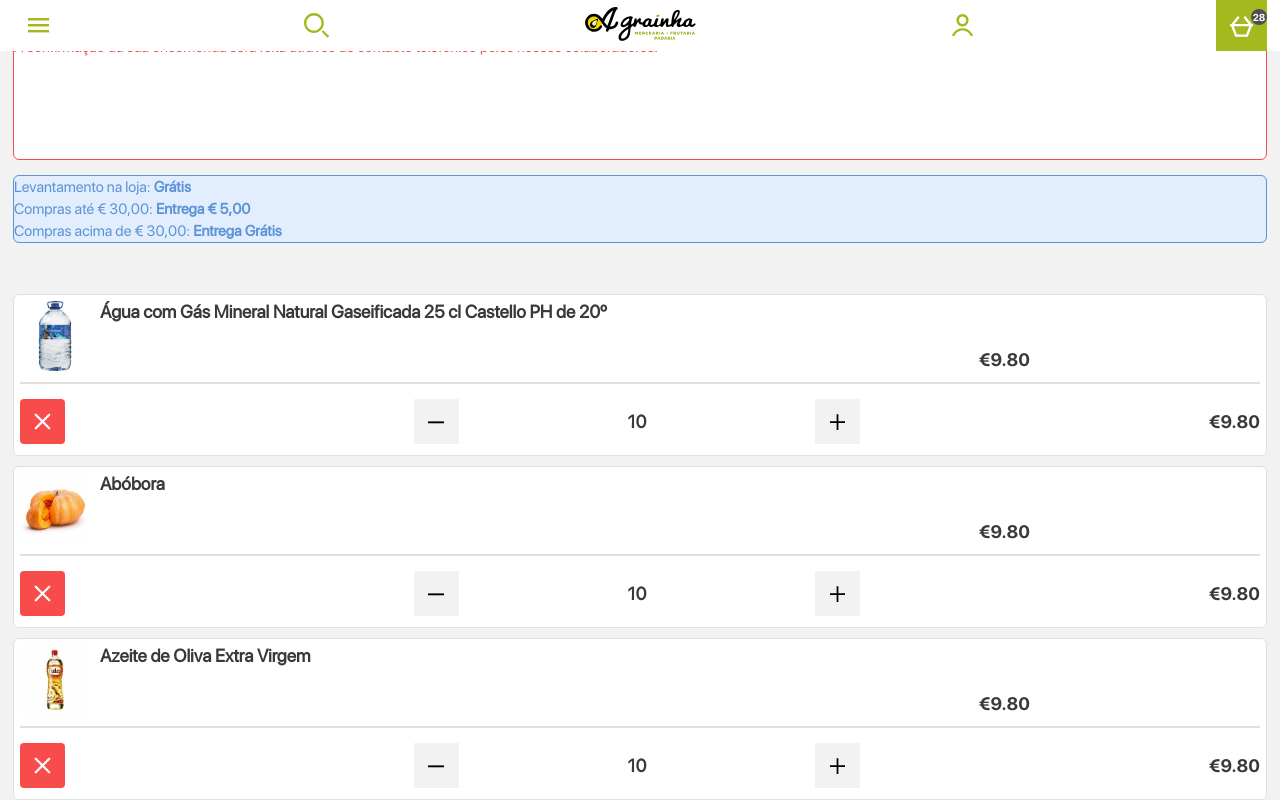
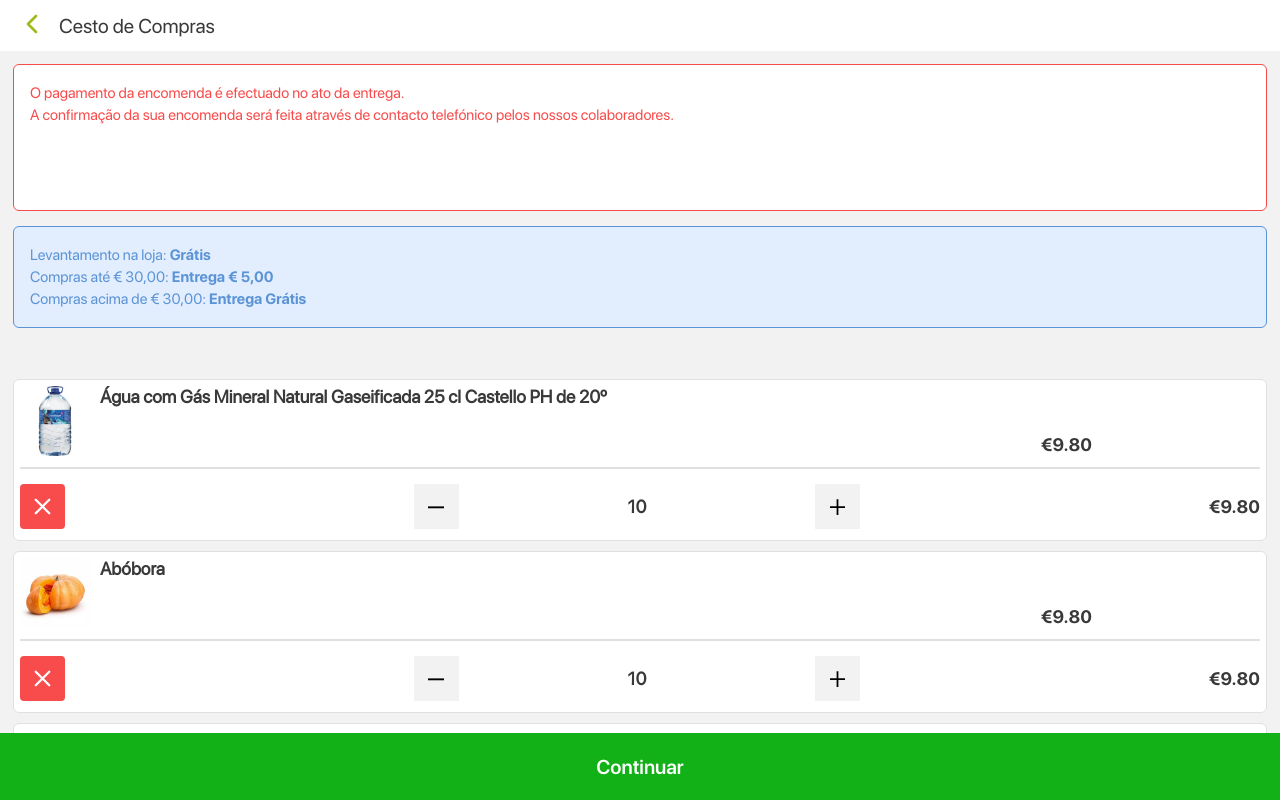
Before and after one commit to italomarcos1/agrainha, a React (Create React App) app: page /basket in a window 1280 px wide. Shown: the top 800 px of the page. Built offline with nearby package versions, Linux system fonts and the light colour scheme.

Commit message:
another commit

```diff
--- a/package.json
+++ b/package.json
@@ -6,6 +6,8 @@
     "@testing-library/jest-dom": "^4.2.4",
     "@testing-library/react": "^9.3.2",
     "@testing-library/user-event": "^7.1.2",
+    "@unform/core": "^2.1.3",
+    "@unform/web": "^2.1.3",
     "customize-cra": "^1.0.0",
     "eslint-config-airbnb": "^18.2.0",
     "eslint-import-resolver-babel-plugin-root-import": "^1.1.1",
--- /dev/null
+++ b/src/components/CustomRadioButton/index.js
@@ -0,0 +1,43 @@
+import React from 'react';
+import PropTypes from 'prop-types';
+
+import RadioButtonContainer from '../GreenRadioButtonContainer';
+import RadioButton from '../GreenRadioButton';
+
+function CustomRadioButton({ title, option, setOption, style }) {
+  return (
+    <RadioButtonContainer style={style}>
+      <small>{title}</small>
+      <div>
+        <span>
+          <RadioButton
+            selected={option === 'yes'}
+            onClick={() => setOption('yes')}
+          />
+          SIM
+        </span>
+        <span>
+          <RadioButton
+            style={{ marginLeft: 16 }}
+            selected={option === 'no'}
+            onClick={() => setOption('no')}
+          />
+          NÃO
+        </span>
+      </div>
+    </RadioButtonContainer>
+  );
+}
+
+CustomRadioButton.propTypes = {
+  title: PropTypes.string.isRequired,
+  option: PropTypes.string.isRequired,
+  setOption: PropTypes.string.isRequired,
+  style: PropTypes.oneOfType([PropTypes.object]),
+};
+
+CustomRadioButton.defaultProps = {
+  style: {},
+};
+
+export default CustomRadioButton;
--- /dev/null
+++ b/src/components/Input/index.js
@@ -0,0 +1,61 @@
+import React, { useEffect, useRef } from 'react';
+import PropTypes from 'prop-types';
+import { useField } from '@unform/core';
+
+import { Container, Title, Input } from './styles';
+
+export default function CustomInput({
+  name,
+  title,
+  full,
+  fontSize,
+  style,
+  error,
+  ...rest
+}) {
+  const inputRef = useRef(null);
+  const { fieldName, defaultValue, registerField /* error */ } = useField(name);
+
+  useEffect(() => {
+    registerField({
+      name: fieldName,
+      ref: inputRef.current,
+      path: 'value',
+    });
+  }, [fieldName, registerField]);
+
+  return (
+    <Container full={full} style={style}>
+      <div>
+        <Title style={{ fontSize }} error={error}>
+          {title}
+        </Title>
+      </div>
+      <Input
+        name={name}
+        placeholder="Type here..."
+        error={error}
+        ref={inputRef}
+        defaultValue={defaultValue}
+        {...rest}
+      />
+    </Container>
+  );
+}
+
+CustomInput.propTypes = {
+  name: PropTypes.string.isRequired,
+  title: PropTypes.string.isRequired,
+  type: PropTypes.string,
+  fontSize: PropTypes.number,
+  full: PropTypes.bool,
+  error: PropTypes.bool.isRequired,
+  style: PropTypes.oneOfType([PropTypes.object]),
+};
+
+CustomInput.defaultProps = {
+  full: false,
+  fontSize: 14,
+  type: 'none',
+  style: {},
+};
--- /dev/null
+++ b/src/components/Input/styles.js
@@ -0,0 +1,38 @@
+import styled from 'styled-components';
+
+export const Container = styled.div`
+  width: 100%;
+  height: 67px;
+  margin-top: 20px;
+`;
+
+export const Input = styled.input`
+  width: 100%;
+  height: 42px;
+  margin-top: 7px;
+  background-color: #fff;
+  border: 1px solid #e0e0e0;
+  border-color: ${({ error }) => (error ? '#f53030' : '#e0e0e0')};
+  border-width: ${({ error }) => (error ? 2 : 1)}px;
+  border-radius: 4px;
+  padding: 12px;
+  text-align: left;
+  font-family: 'SFPro';
+  font-size: 18px;
+  line-height: 44px;
+  letter-spacing: 0px;
+  color: #707070;
+
+  &::placeholder {
+    color: ${({ error }) => (error ? '#f53030' : '#666')};
+  }
+`;
+
+export const Title = styled.small`
+  text-align: left;
+  font-family: 'SFProBold';
+  font-size: 15px;
+  line-height: 22px;
+  letter-spacing: 0px;
+  color: ${({ error }) => (error ? '#f53030' : '#393939')};
+`;
--- a/src/pages/Basket/index.js
+++ b/src/pages/Basket/index.js
@@ -1,5 +1,7 @@
 import React, { useState } from 'react';
+import { Link } from 'react-router-dom';
 import {
+  Header,
   Container,
   Item,
   ItemsList,
@@ -12,6 +14,7 @@ import {
   DeleteItem,
   Warning,
   ShippingWarning,
+  CheckoutButton,
 } from './styles';
 
 import data from '~/data';
@@ -19,10 +22,18 @@ import data from '~/data';
 import minus from '~/assets/icons/minus.svg';
 import plus from '~/assets/icons/plus.svg';
 import close from '~/assets/icons/close.svg';
+import chevron_left from '~/assets/icons/chevron-left.svg';
 
 export default function Basket() {
   const [amount, setAmount] = useState(10);
   return (
+    <>
+      <Header>
+        <Link to="/">
+          <img src={chevron_left} alt="Voltar ao menu Principal" />
+        </Link>
+        Cesto de Compras
+      </Header>
       <Container>
         <Warning>
           O pagamento da encomenda é efectuado no ato da entrega.
@@ -30,9 +41,16 @@ export default function Basket() {
           telefónico pelos nossos colaboradores.
         </Warning>
         <ShippingWarning>
-        Levantamento na loja: <b>Grátis</b>
-        <br /> Compras até € 30,00: <b>Entrega € 5,00</b>
-        <br /> Compras acima de € 30,00: <b>Entrega Grátis</b>
+          Levantamento na loja:
+          <b style={{ fontFamily: 'SFProBold', marginLeft: 3 }}>Grátis</b>
+          <br /> Compras até € 30,00:
+          <b style={{ fontFamily: 'SFProBold', marginLeft: 3 }}>
+            Entrega € 5,00
+          </b>
+          <br /> Compras acima de € 30,00:
+          <b style={{ fontFamily: 'SFProBold', marginLeft: 3 }}>
+            Entrega Grátis
+          </b>
         </ShippingWarning>
         <ItemsList>
           {data.map(p => {
@@ -65,12 +83,16 @@ export default function Basket() {
                       <img src={plus} alt="icon" />
                     </button>
                   </div>
-                <Price style={{ alignSelf: 'center' }}>&euro;{newPrice}</Price>
+                  <Price style={{ alignSelf: 'center' }}>
+                    &euro;{newPrice}
+                  </Price>
                 </Options>
               </Item>
             );
           })}
         </ItemsList>
       </Container>
+      <CheckoutButton to="/checkout">Continuar</CheckoutButton>
+    </>
   );
 }
--- a/src/pages/Basket/styles.js
+++ b/src/pages/Basket/styles.js
@@ -1,4 +1,5 @@
 import styled from 'styled-components';
+import { Link } from 'react-router-dom';
 
 export const Container = styled.div`
   flex: 1;
@@ -6,6 +7,32 @@ export const Container = styled.div`
   height: 100%;
   background-color: #f2f2f2;
   padding: 13px;
+  margin-top: 51px;
+`;
+
+export const Header = styled.div`
+  width: 100%;
+  height: 51px;
+  display: flex;
+  align-items: center;
+  justify-content: flex-start;
+  padding-left: 16px;
+  background-color: #fff;
+  position: fixed;
+  z-index: 999;
+  top: 0;
+  left: 0;
+
+  text-align: left;
+  font-family: 'SFPro';
+  font-size: 20px;
+  line-height: 22px;
+  letter-spacing: 0px;
+  color: #393939;
+
+  a {
+    margin-right: 11px;
+  }
 `;
 
 export const Warning = styled.div`
@@ -13,7 +40,7 @@ export const Warning = styled.div`
   background: #fff;
   border: 1px solid #f84c4c;
   border-radius: 6px;
-
+  padding: 17px 16px;
   text-align: left;
   font-family: 'SFPro';
   font-size: 15px;
@@ -28,6 +55,7 @@ export const ShippingWarning = styled.div`
   border-radius: 6px;
   margin-top: 15px;
   margin-bottom: 10px;
+  padding: 17px 16px;
 
   text-align: left;
   font-family: 'SFPro';
@@ -79,7 +107,8 @@ export const ProductInfo = styled.div`
   height: 70px;
   justify-content: space-between;
   align-items: flex-start;
-  width: 75%;
+  width: 80%;
+  /* background-color: #f2f202; */
 `;
 
 export const Price = styled.strong`
@@ -158,3 +187,24 @@ export const DeleteItem = styled.button`
     margin: 0 auto;
   }
 `;
+
+export const CheckoutButton = styled(Link)`
+  height: 67px;
+  background: #12b118 0% 0% no-repeat padding-box;
+  width: 100%;
+  display: flex;
+  align-items: center;
+  justify-content: center;
+
+  text-align: center;
+  font-family: 'SFProSemiBold';
+  font-size: 20px;
+  line-height: 22px;
+  letter-spacing: 0px;
+  color: #fefffe;
+
+  position: fixed;
+  z-index: 999;
+  bottom: 0;
+  left: 0;
+`;
--- /dev/null
+++ b/src/pages/Checkout/index.js
@@ -0,0 +1,62 @@
+import React, { useCallback, useState } from 'react';
+
+import Input from '~/components/Input';
+import RadioButton from '~/components/CustomRadioButton';
+
+import {
+  Container,
+  Header,
+  SubHeader,
+  Line,
+  OptionContainer,
+  OptionTitle,
+  OptionNumber,
+  CheckoutButton,
+} from './styles';
+
+import logo from '~/assets/logo.svg';
+
+export default function Checkout() {
+  const [wantsNif, setWantsNif] = useState('no');
+
+  const handleSubmit = useCallback(formData => {
+    console.log(formData); // eslint-disable-line
+  }, []);
+
+  return (
+    <>
+      <Header>
+        <img src={logo} alt="Logo" />
+      </Header>
+      <SubHeader>
+        <OptionContainer>
+          <OptionTitle>Informações</OptionTitle>
+          <OptionNumber active>1</OptionNumber>
+        </OptionContainer>
+        <OptionContainer>
+          <OptionTitle>Entrega</OptionTitle>
+          <OptionNumber>2</OptionNumber>
+        </OptionContainer>
+        <OptionContainer>
+          <OptionTitle>Pagamento</OptionTitle>
+          <OptionNumber>3</OptionNumber>
+        </OptionContainer>
+        <Line />
+      </SubHeader>
+
+      <Container onSubmit={handleSubmit}>
+        <Input name="name" title="Nome" style={{ marginTop: 0 }} />
+        <Input name="nickname" title="Apelido" />
+        <Input name="email" title="Email" />
+        <Input name="phone" title="Telemóvel" />
+        <Input name="nif" title="NIF" />
+        <RadioButton
+          title="Deseja NIF na Factura?"
+          option={wantsNif}
+          setOption={value => setWantsNif(value)}
+        />
+      </Container>
+      <CheckoutButton to="/">Continuar</CheckoutButton>
+    </>
+  );
+}
--- /dev/null
+++ b/src/pages/Checkout/styles.js
@@ -0,0 +1,111 @@
+import styled from 'styled-components';
+import { Form } from '@unform/web';
+import { Link } from 'react-router-dom';
+
+export const Container = styled(Form)`
+  width: 100%;
+  height: 100%;
+  flex: 1;
+  background-color: #fff;
+  padding: 17px 15px;
+`;
+
+export const Header = styled.div`
+  display: flex;
+  width: 100%;
+  height: 51px;
+  align-items: center;
+  justify-content: center;
+  background-color: #fff;
+  position: fixed;
+  z-index: 999;
+  top: 0;
+  left: 0;
+
+  button {
+    background: none;
+    border: none;
+  }
+`;
+
+export const SubHeader = styled.div`
+  width: 100%;
+  height: 59px;
+  display: flex;
+  position: relative;
+  align-items: center;
+  justify-content: space-around;
+  padding-left: 12.5px;
+  background-color: #a4b91d;
+  margin-top: 51px;
+`;
+
+export const Line = styled.hr`
+  color: #fff;
+  width: 80%;
+  height: 1px;
+  border: 1px solid #fff;
+  /* margin: 10.5px auto 8.5px; */
+  position: absolute;
+  top: 37px;
+  left: 12px;
+`;
+
+export const OptionContainer = styled.div`
+  display: flex;
+  align-items: center;
+  justify-content: space-between;
+  flex-direction: column;
+  height: 39px;
+  z-index: 2;
+`;
+
+export const OptionTitle = styled.strong`
+  text-align: center;
+  font-family: 'SFPro';
+  font-size: 12px;
+  line-height: 12px;
+  letter-spacing: 0px;
+  color: #fff;
+  opacity: 1;
+  height: 14px;
+`;
+
+export const OptionNumber = styled.div`
+  width: 22px;
+  height: 22px;
+  background-color: ${({ active }) => (active ? '#fff' : '#a4b91d')};
+  border-radius: 50%;
+  border: 2px solid #fff;
+  text-align: center;
+
+  display: flex;
+  align-items: center;
+  justify-content: center;
+  font-family: 'SFProBold';
+  font-size: 12px;
+  line-height: 22px;
+  letter-spacing: 0px;
+  color: ${({ active }) => (active ? '#a4b91d' : '#fff')};
+`;
+
+export const CheckoutButton = styled(Link)`
+  height: 67px;
+  background: #12b118 0% 0% no-repeat padding-box;
+  width: 100%;
+  display: flex;
+  align-items: center;
+  justify-content: center;
+
+  text-align: center;
+  font-family: 'SFProSemiBold';
+  font-size: 20px;
+  line-height: 22px;
+  letter-spacing: 0px;
+  color: #fefffe;
+
+  position: fixed;
+  z-index: 999;
+  bottom: 0;
+  left: 0;
+`;
--- a/src/routes/index.js
+++ b/src/routes/index.js
@@ -3,6 +3,7 @@ import { Switch, Route } from 'react-router-dom';
 
 import Home from '~/pages/Home';
 import Menu from '~/pages/Menu';
+import Checkout from '~/pages/Checkout';
 import Search from '~/pages/Search';
 import Product from '~/pages/Product';
 import Basket from '~/pages/Basket';
@@ -14,6 +15,7 @@ export default function Routes() {
       <Route path="/" exact component={Home} />
       <Route path="/search" component={Search} />
       <Route path="/menu" component={Menu} />
+      <Route path="/checkout" component={Checkout} />
       <Route path="/product/:index" component={Product} />
       <Route path="/basket" component={Basket} />
       <Route path="/profile" component={Profile} />
```
Also changed, not shown: src/components/GreenRadioButton/index.js (added, +12 -0 lines), src/components/GreenRadioButtonContainer/index.js (added, +38 -0 lines), 1 other file (tests, documents, lock files or other folders). Lines whose indentation alone changed are shown as unchanged.
